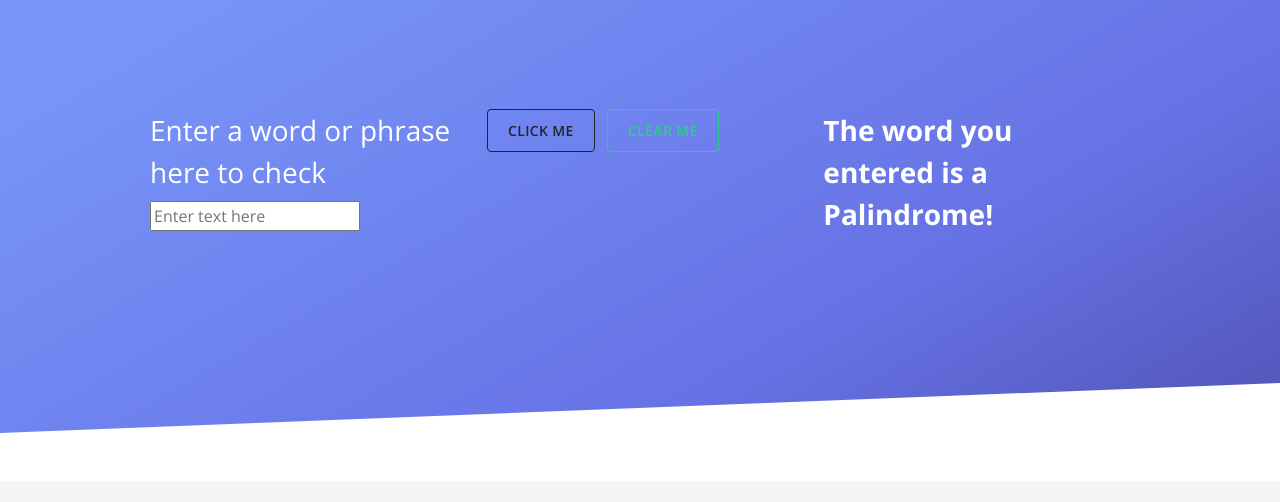
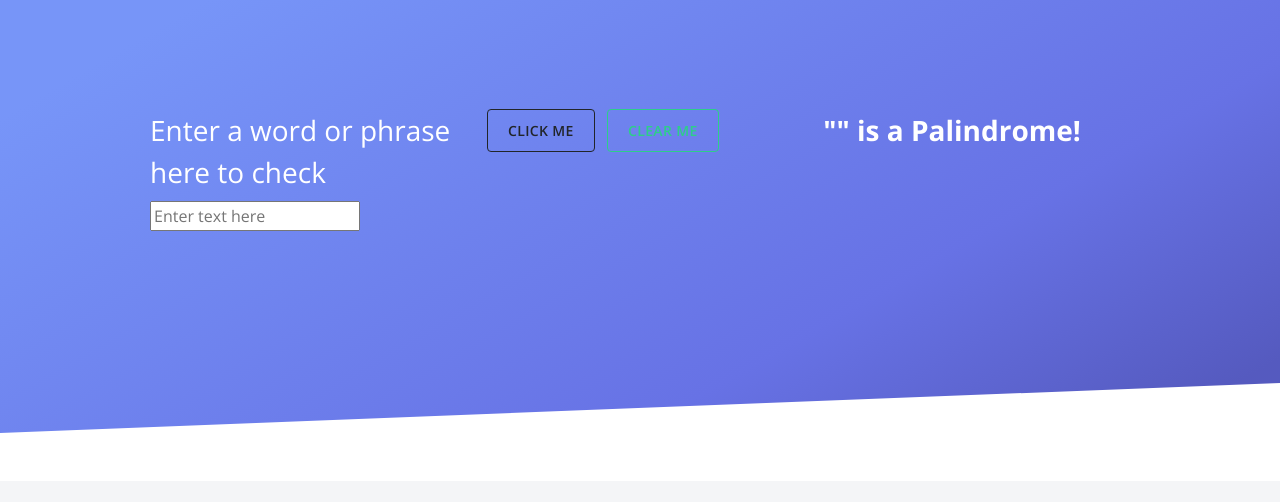
Before and after one commit to stevemuir6/tacocat2, a plain HTML site: page solve.html in a window 1280 px wide. Both pictures are taken after a click on the button "CLICK ME". Shown: the part 67-569 px from the top of the page. Drawn offline with nearby package versions, Linux system fonts and the light colour scheme; some packages are replaced by stand-ins of ours.

Commit message:
updated sole page

```diff
--- a/assets/js/custom.js
+++ b/assets/js/custom.js
@@ -6,11 +6,16 @@
 document.getElementById("btnRevWord").addEventListener("click", function(){
     let word2 = document.getElementById("input6").value;
 
+     // Non-word character regex
+     let reg = /[\W_]/g
 
+     // convert input to lower case
+     var word3 = word2.toLowerCase().replace(reg, "")
 
-    let word3 = word2.split('').reverse().join('');
-    if (word2 == word3){
-        document.getElementById('output7').innerText= "The word you entered is a Palindrome!"
+     // Reverse string
+    let word4 = word2.split('').reverse().join('');
+    if (word4 == word2){
+        document.getElementById('output7').innerText= `"${word2}" is a Palindrome!`
     } else {
         document.getElementById('output7').innerText ="The word you entered is not a Palindrome."
     }
```
Also changed, not shown: solve.html (+0 -1 lines).
